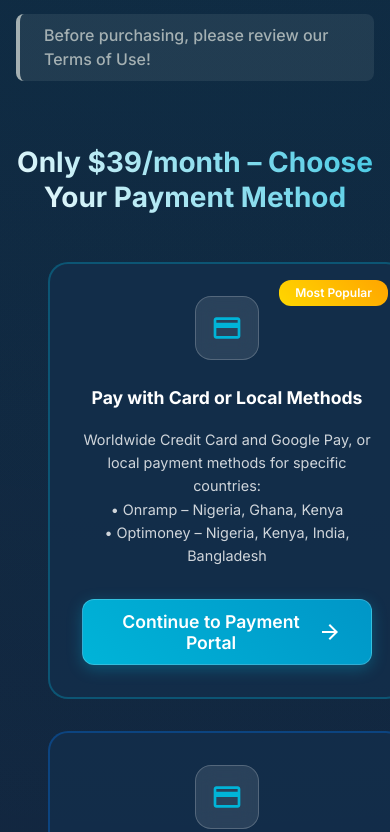
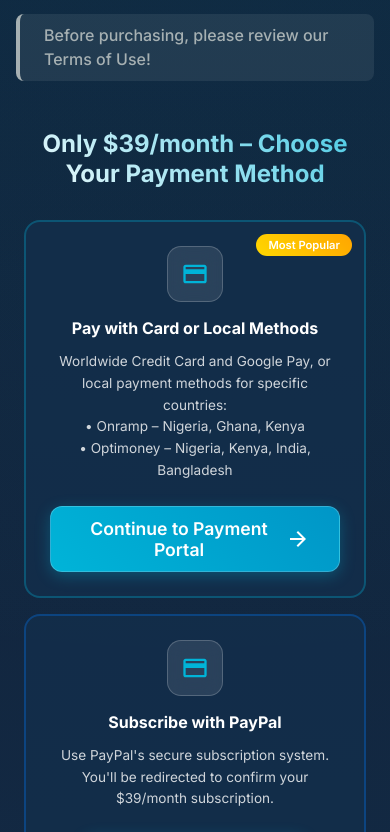
Before and after one commit to Jonathansharon1/TipsDaniel, a React (Vite) app in the folder client/vite-project/: page /join in a window 390 px wide. Shown: the part 1000-1832 px from the top of the page. Built offline with nearby package versions, Linux system fonts and the light colour scheme.

Commit message:
responsive

```diff
--- a/client/vite-project/src/pages/JoinPage.jsx
+++ b/client/vite-project/src/pages/JoinPage.jsx
@@ -379,34 +379,35 @@ function JoinPage() {
         </Box>
 
         {/* Payment Methods Section */}
-        <Box sx={{ mt: 8, mb: 6 }}>
+        <Box sx={{ mt: { xs: 6, md: 8 }, mb: { xs: 4, md: 6 } }}>
           <Typography
             variant="h4"
             component="h2"
             sx={{
-              fontSize: { xs: '1.75rem', sm: '2rem', md: '2.25rem' },
+              fontSize: { xs: '1.5rem', sm: '1.75rem', md: '2.25rem' },
               fontWeight: 700,
-              mb: 6,
+              mb: { xs: 4, md: 6 },
               textAlign: 'center',
               color: 'white',
               background: 'linear-gradient(45deg, #ffffff, #48CAE4)',
               WebkitBackgroundClip: 'text',
-              WebkitTextFillColor: 'transparent'
+              WebkitTextFillColor: 'transparent',
+              px: { xs: 2, sm: 0 }
             }}
           >
             {t('join.paymentSection.title')}
           </Typography>
 
-          <Grid container spacing={4} sx={{ maxWidth: 1200, mx: 'auto' }}>
+          <Grid container spacing={{ xs: 2, sm: 3, md: 4 }} sx={{ maxWidth: 1200, mx: 'auto', px: { xs: 1, sm: 0 } }}>
             {paymentMethods.map((method) => (
-              <Grid item xs={12} md={4} key={method.id}>
+              <Grid item xs={12} sm={6} md={4} key={method.id}>
                 <Box sx={{
                   position: 'relative',
                   height: '100%',
                   background: 'rgba(19, 47, 76, 0.8)',
-                  borderRadius: '20px',
+                  borderRadius: { xs: '16px', md: '20px' },
                   border: `2px solid ${method.borderColor}`,
-                  p: 4,
+                  p: { xs: 3, sm: 3.5, md: 4 },
                   transition: 'all 0.3s ease-in-out',
                   overflow: 'hidden',
                   '&::before': {
@@ -420,8 +421,8 @@ function JoinPage() {
                     zIndex: -1
                   },
                   '&:hover': {
-                    transform: 'translateY(-8px)',
-                    boxShadow: `0 12px 40px ${method.borderColor}`,
+                    transform: { xs: 'none', md: 'translateY(-8px)' },
+                    boxShadow: { xs: `0 4px 20px ${method.borderColor}`, md: `0 12px 40px ${method.borderColor}` },
                     border: `2px solid ${method.borderColor.replace('0.3', '0.6')}`,
                   }
                 }}>
@@ -429,14 +430,14 @@ function JoinPage() {
                   {method.badge && (
                     <Box sx={{
                       position: 'absolute',
-                      top: 16,
-                      right: 16,
+                      top: { xs: 12, md: 16 },
+                      right: { xs: 12, md: 16 },
                       background: 'linear-gradient(45deg, #FFD700, #FFA500)',
                       color: 'white',
-                      px: 2,
-                      py: 0.5,
+                      px: { xs: 1.5, md: 2 },
+                      py: { xs: 0.3, md: 0.5 },
                       borderRadius: '12px',
-                      fontSize: '0.75rem',
+                      fontSize: { xs: '0.7rem', md: '0.75rem' },
                       fontWeight: 600,
                       zIndex: 1
                     }}>
@@ -448,12 +449,12 @@ function JoinPage() {
                   <Box sx={{
                     display: 'flex',
                     justifyContent: 'center',
-                    mb: 3
+                    mb: { xs: 2, md: 3 }
                   }}>
                     <Box sx={{
-                      width: 64,
-                      height: 64,
-                      borderRadius: '16px',
+                      width: { xs: 56, md: 64 },
+                      height: { xs: 56, md: 64 },
+                      borderRadius: { xs: '14px', md: '16px' },
                       display: 'flex',
                       alignItems: 'center',
                       justifyContent: 'center',
@@ -461,7 +462,7 @@ function JoinPage() {
                       backdropFilter: 'blur(10px)',
                       border: '1px solid rgba(255, 255, 255, 0.2)',
                       '& svg': {
-                        fontSize: '32px',
+                        fontSize: { xs: '28px', md: '32px' },
                         color: '#00B4D8'
                       }
                     }}>
@@ -476,9 +477,10 @@ function JoinPage() {
                     sx={{
                       color: 'white',
                       fontWeight: 700,
-                      mb: 2,
+                      mb: { xs: 1.5, md: 2 },
                       textAlign: 'center',
-                      fontSize: { xs: '1.1rem', sm: '1.25rem' }
+                      fontSize: { xs: '1rem', sm: '1.1rem', md: '1.25rem' },
+                      lineHeight: 1.3
                     }}
                   >
                     {method.title}
@@ -489,11 +491,11 @@ function JoinPage() {
                     variant="body1"
                     sx={{
                       color: 'rgba(255, 255, 255, 0.8)',
-                      mb: 4,
+                      mb: { xs: 3, md: 4 },
                       textAlign: 'center',
                       lineHeight: 1.6,
                       whiteSpace: 'pre-line',
-                      fontSize: { xs: '0.9rem', sm: '1rem' }
+                      fontSize: { xs: '0.85rem', sm: '0.9rem', md: '1rem' }
                     }}
                   >
                     {method.description}
@@ -510,11 +512,11 @@ function JoinPage() {
                       sx={{
                         background: method.buttonStyle,
                         color: 'white',
-                        px: 3,
-                        py: 1.5,
+                        px: { xs: 2, sm: 2.5, md: 3 },
+                        py: { xs: 1.2, md: 1.5 },
                         borderRadius: '12px',
                         fontWeight: 600,
-                        fontSize: { xs: '0.9rem', sm: '1rem' },
+                        fontSize: { xs: '0.85rem', sm: '0.9rem', md: '1rem' },
                         boxShadow: `0 4px 15px ${method.borderColor}`,
                         border: '1px solid rgba(255, 255, 255, 0.2)',
                         transition: 'all 0.3s ease',
@@ -522,7 +524,7 @@ function JoinPage() {
                         '&:hover': {
                           background: method.buttonStyle.replace('45deg', '225deg'),
                           boxShadow: `0 6px 20px ${method.borderColor}`,
-                          transform: 'translateY(-2px)',
+                          transform: { xs: 'none', md: 'translateY(-2px)' },
                         }
                       }}
                     >
```
